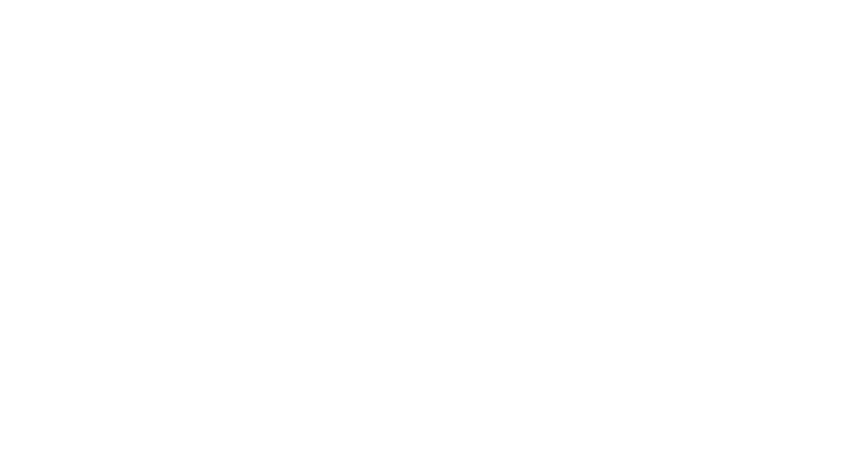
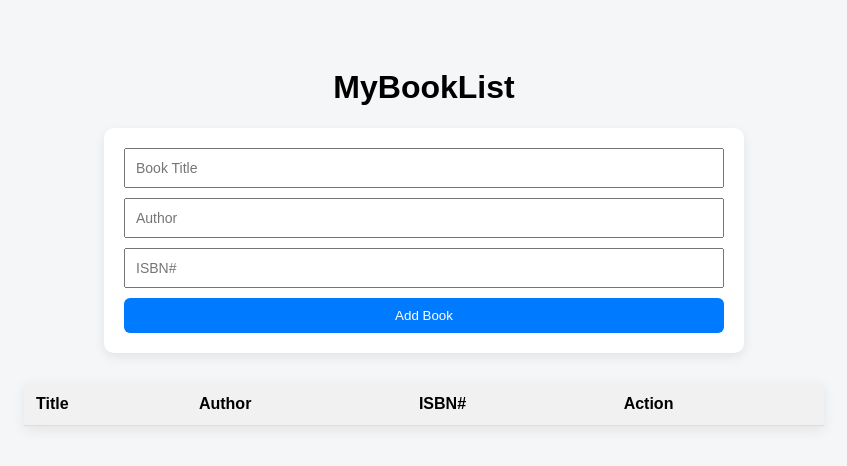
Before and after one commit to acciojob/book-list-tabrejsiddi, a website: page main.html in a window 1280 px wide. Shown: the whole page, without its empty margins (216-1063 px from the left). Drawn offline with Linux system fonts and the light colour scheme.

Commit message:
created a submission

```diff
--- a/main.html
+++ b/main.html
@@ -7,7 +7,26 @@
 </head>
 
 <body>
-	<!-- the entire body must be written by student -->
+	<h1>MyBookList</h1>
+
+  <div class="form-group">
+    <input type="text" id="title" placeholder="Book Title" />
+    <input type="text" id="author" placeholder="Author" />
+    <input type="text" id="isbn" placeholder="ISBN#" />
+    <button id="submit">Add Book</button>
+  </div>
+
+  <table class="table table-striped">
+    <thead>
+      <tr>
+        <th>Title</th>
+        <th>Author</th>
+        <th>ISBN#</th>
+        <th>Action</th>
+      </tr>
+    </thead>
+    <tbody id="book-list"></tbody>
+  </table>
     <script type="text/javascript" src="./script.js">
 </script>
 
--- a/script.js
+++ b/script.js
@@ -1 +1,34 @@
-//your JS code here. If required.
+    const titleInput = document.getElementById('title');
+    const authorInput = document.getElementById('author');
+    const isbnInput = document.getElementById('isbn');
+    const submitBtn = document.getElementById('submit');
+    const bookList = document.getElementById('book-list');
+
+    submitBtn.addEventListener('click', function (e) {
+      e.preventDefault();
+
+      const title = titleInput.value.trim();
+      const author = authorInput.value.trim();
+      const isbn = isbnInput.value.trim();
+
+      if (!title || !author || !isbn) return;
+
+      const row = document.createElement('tr');
+
+      row.innerHTML = `
+        <td>${title}</td>
+        <td>${author}</td>
+        <td>${isbn}</td>
+        <td><button class="delete">Clear</button></td>
+      `;
+
+      bookList.appendChild(row);
+      titleInput.value = '';
+      authorInput.value = '';
+      isbnInput.value = '';
+    });
+    bookList.addEventListener('click', function (e) {
+      if (e.target.classList.contains('delete')) {
+        e.target.closest('tr').remove();
+      }
+    });
--- a/styles.css
+++ b/styles.css
@@ -1 +1,62 @@
-/*  your css code here. If applicable */
+ body {
+      font-family: Arial, Helvetica, sans-serif;
+      background: #f4f6f8;
+      padding: 40px;
+    }
+
+    h1 {
+      text-align: center;
+    }
+
+    .form-group {
+      max-width: 600px;
+      margin: 20px auto;
+      background: #fff;
+      padding: 20px;
+      border-radius: 10px;
+      box-shadow: 0 4px 12px rgba(0,0,0,0.08);
+      display: grid;
+      gap: 10px;
+    }
+
+    input {
+      padding: 10px;
+      font-size: 14px;
+    }
+
+    #submit {
+      padding: 10px;
+      background: #007bff;
+      color: #fff;
+      border: none;
+      cursor: pointer;
+      border-radius: 6px;
+    }
+
+    table {
+      width: 100%;
+      max-width: 800px;
+      margin: 30px auto;
+      border-collapse: collapse;
+      background: #fff;
+      box-shadow: 0 4px 12px rgba(0,0,0,0.08);
+    }
+
+    th, td {
+      padding: 12px;
+      border-bottom: 1px solid #ddd;
+      text-align: left;
+    }
+
+    th {
+      background: #f1f1f1;
+    }
+
+    .delete {
+      background: #dc3545;
+      color: #fff;
+      border: none;
+      padding: 6px 10px;
+      cursor: pointer;
+      border-radius: 4px;
+    }
```
